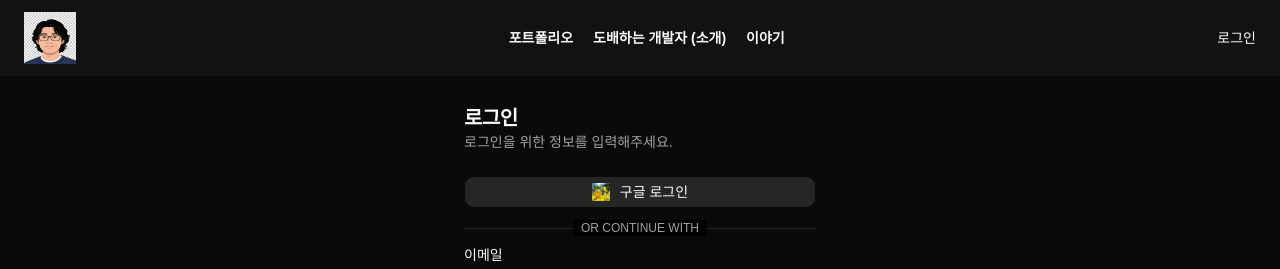
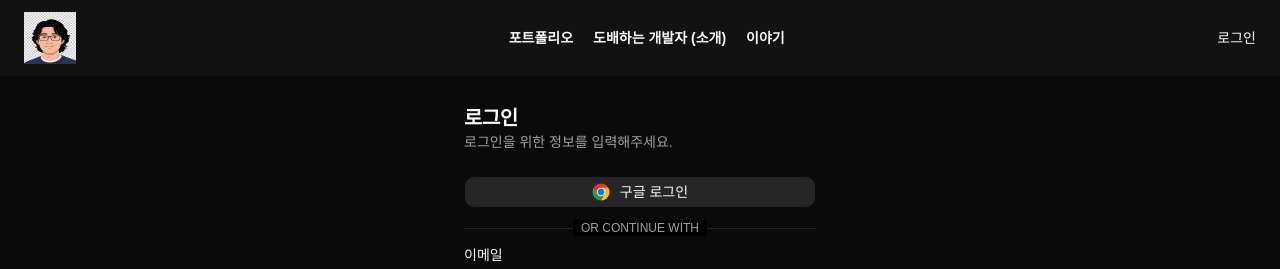
Before and after one commit to alla0404/First-Portfolio, a React (Vite) app: page /sign-in in a window 1280 px wide. Shown: the top 269 px of the page. Built offline with nearby package versions, Linux system fonts and the light colour scheme; no server answers.

Commit message:
fix: 구글 로그인 이미지 수정

```diff
--- a/src/pages/sign-in/index.tsx
+++ b/src/pages/sign-in/index.tsx
@@ -122,7 +122,7 @@ export default function SignIn() {
             onClick={handleGoogleSignIn}
           >
             <img
-              src="/assets/icons/social/smile.jpg"
+              src="/assets/images/google.png"
               alt="@GOOGLE-LOGo"
               className="w-4.5 h-4.5 mr-1"
             />
```
Also changed, not shown: public/assets/images/google.png (added).
